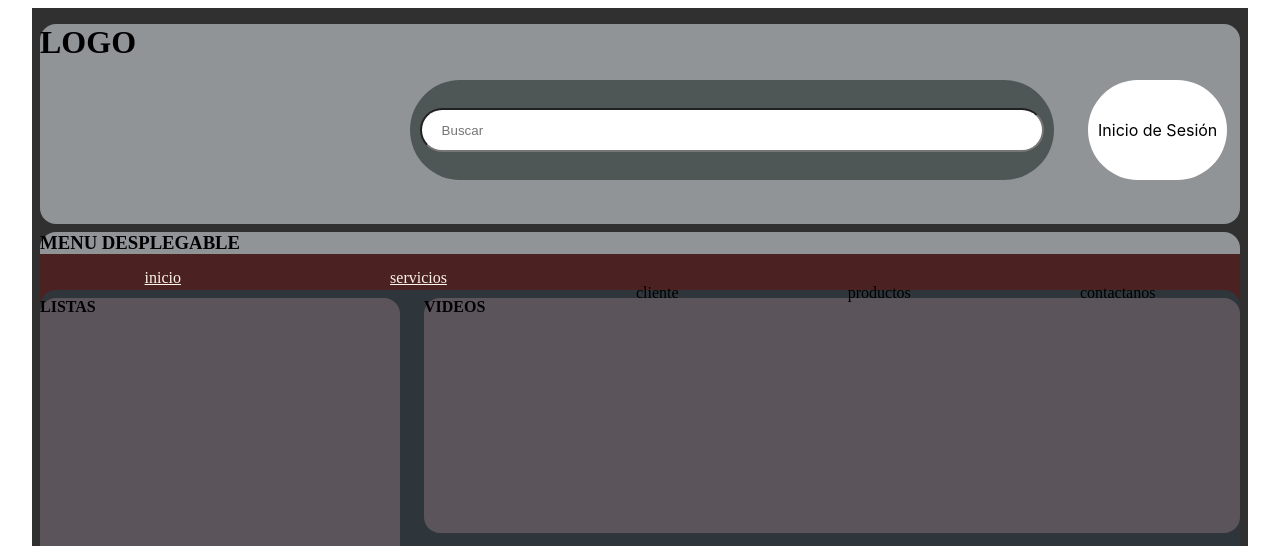
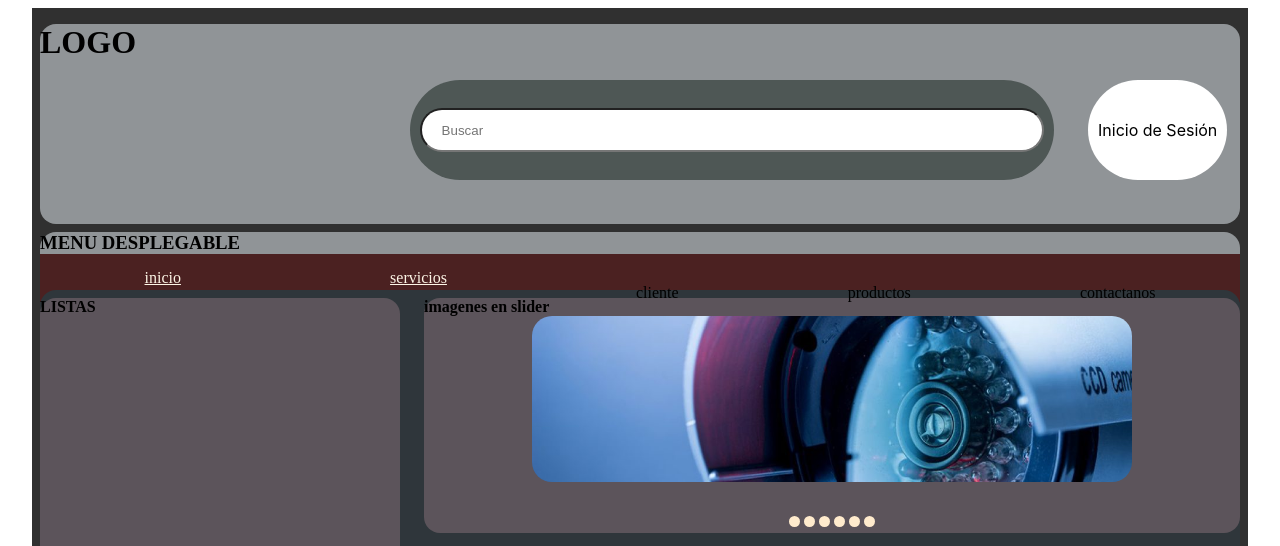
Before and after one commit to jairoa2011/proyecto-fenix, a plain HTML site: page UNLIMITED_TECNOLOGY.html in a window 1280 px wide. Shown: the top 546 px of the page. Drawn offline with Linux system fonts and the light colour scheme.

Commit message:
creacion del efecto slider en la pagina principal

```diff
--- a/UNLIMITED_TECNOLOGY.html
+++ b/UNLIMITED_TECNOLOGY.html
@@ -53,7 +53,52 @@
 
                     <div id="contenido">
                             <div id="listas"><h4>LISTAS</h4> </div>
-                            <div id="videos"><h4>VIDEOS</h4></div>
+
+                            <div id="videos" ><h4>imagenes en slider</h4>
+                            <ul class="slider">
+                                             <li class="slider1">
+                                             <img src="imagenes/camaradeseguridadfondoazul.jpg">
+                                              </li>
+                                              <li class="slider2">
+                                              <img src="imagenes/huawei-matebook-d15.jpg">
+                                              </li>
+                                              <li class="slider3">
+                                              <img src="imagenes/Huawei-MatePad-Pro.jpg">
+                                              </li>
+                                             <li class="slider4">
+                                             <img src="imagenes/iphone x.jpg">
+                                              </li>
+                                             <li class="slider5">
+                                             <img src="imagenes/smartv43.jpg">
+                                             </li>
+                                             <li class="slider6">
+                                             <img src="imagenes/unlimitedtechnology.jpg">
+                                             </li>
+                               </ul>
+                               <ul class="slider-menu">
+                                <li>
+                                    <a href="#slider1"></a>
+                                </li>
+                                <li>
+                                    <a href="#slider2"></a>
+                                </li>
+                                <li>
+                                    <a href="#slider3"></a>
+                                </li>
+                                <li>
+                                    <a href="#slider4"></a>
+                                </li>
+                                <li>
+                                    <a href="#slider5"></a>
+                                </li>
+                                <li>
+                                    <a href="#slider6"></a>
+                                </li>
+
+                            </ul>
+
+                            </div>
+
                             <div id="imagenes"><h4>GALERIA DE IMAGENES</h4>
                             <UL class="galeria">
                                 <li><a href="#img1"><img src="imagenes/imagen1.jpg"></a></li>
--- a/css/css.1.css
+++ b/css/css.1.css
@@ -322,3 +322,73 @@ header label:hover {
 
 
 }
+
+/*slider de imagenes*/
+
+.slider{
+    margin: auto;
+    background-color: #5c545b;
+    width: 800px;
+    padding: 0px;
+}
+ul, li{
+    margin: 0;
+    padding: 0%;
+    list-style: none;
+
+}
+ul.slider{
+    position: relative;
+    width: 600px;
+    height: 84%;
+}
+
+ul.slider li{
+    position: absolute;
+    left: 0;
+    top: 0;
+    opacity: 0;
+    width: inherit;
+    height: inherit;
+    transition: opacity .5s;
+
+}
+
+ul.slider li img{
+    width: 100%;
+    height: 100%;
+    border-radius: 20px;
+    object-fit: cover;
+
+}
+ul.slider li:first-child{
+    opacity: 1;
+
+}
+
+ul.slider li:target{
+    opacity: 1;
+}
+
+.slider-menu{
+    text-align: center;
+    margin: 0px;
+}
+
+.slider-menu li{
+    display: inline-block;
+    text-align: center;
+}
+
+
+.slider-menu li a{
+    display: inline-block;
+    color: black;
+    text-decoration: none;
+    background-color: blanchedalmond;
+    padding: .5px;
+    width: 10px;
+    height: 10px;
+    font-size: 0px;
+    border-radius: 100%;
+}
```
Also changed, not shown: imagenes/Huawei-MatePad-Pro.jpg (added), imagenes/camaradeseguridadfondoazul.jpg (added), imagenes/huawei-matebook-d15.jpg (added), imagenes/iphone x.jpg (added), imagenes/smartv43.jpg (added), paginas de programacion web.txt (added).
